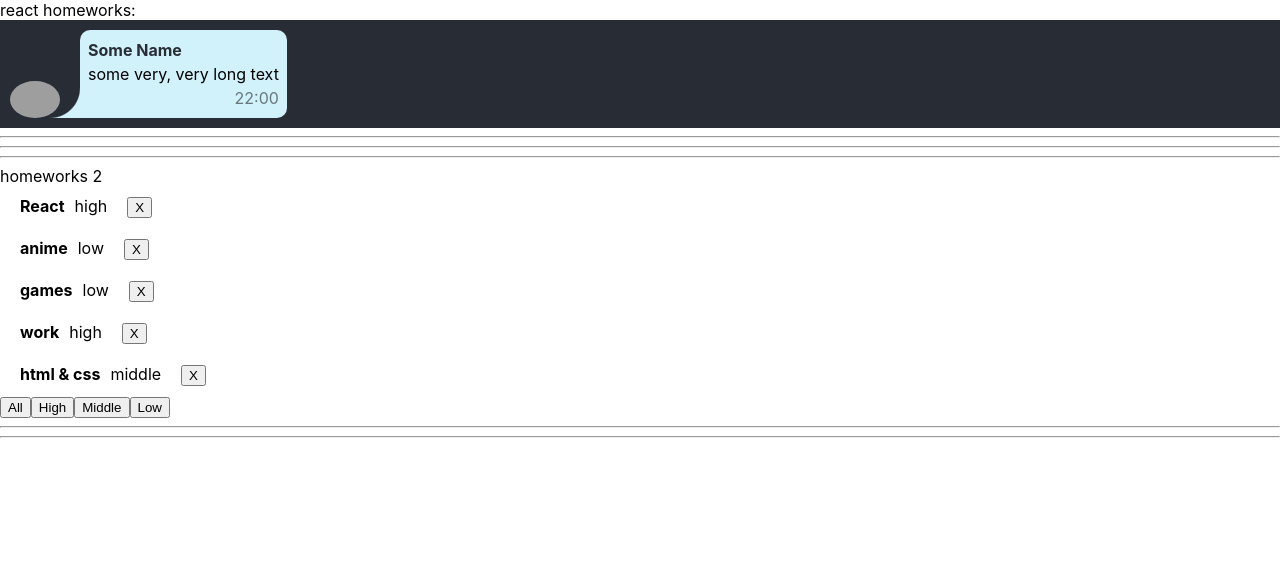
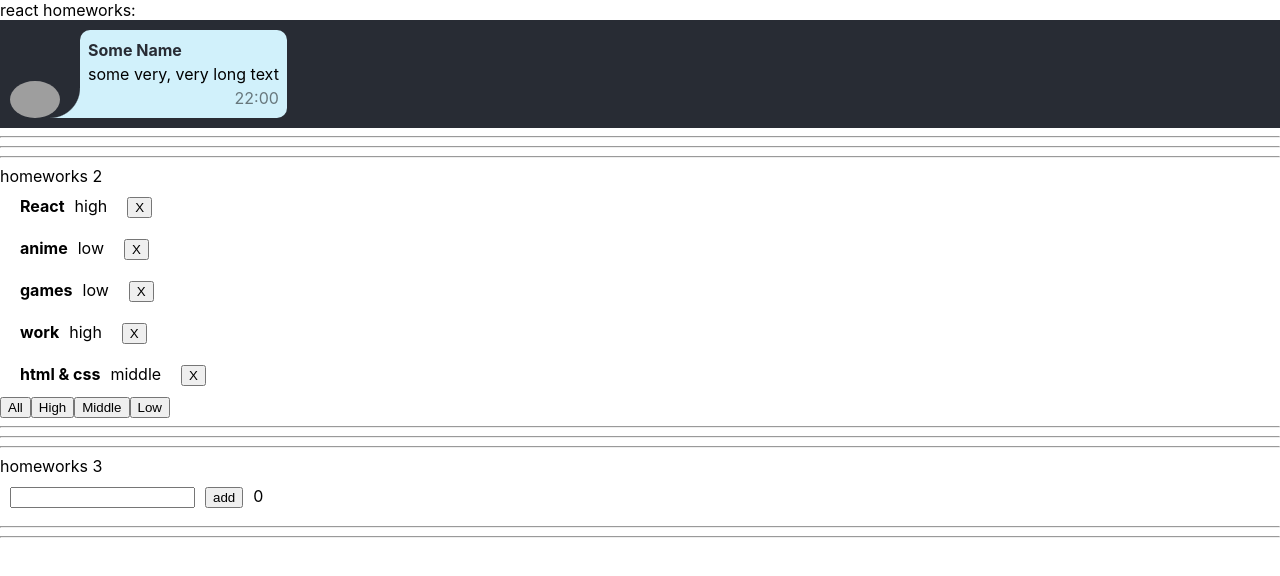
Before and after one commit to Mihancheggg/ignathomework, a React (Create React App) app: page / in a window 1280 px wide. Shown: the top 576 px of the page. Built offline with nearby package versions, Linux system fonts and the light colour scheme; grey boxes are pictures that could not be loaded.

Commit message:
task 3 done

```diff
--- a/package.json
+++ b/package.json
@@ -10,10 +10,12 @@
     "@types/node": "^16.11.36",
     "@types/react": "^18.0.9",
     "@types/react-dom": "^18.0.5",
+    "@types/uuid": "^8.3.4",
     "react": "^18.1.0",
     "react-dom": "^18.1.0",
     "react-scripts": "5.0.1",
     "typescript": "^4.7.2",
+    "uuid": "^8.3.2",
     "web-vitals": "^2.1.4"
   },
   "scripts": {
--- a/src/p1-main/m1-ui/u1-app/App.tsx
+++ b/src/p1-main/m1-ui/u1-app/App.tsx
@@ -2,6 +2,7 @@
 import s from './App.module.css'
 import HW1 from '../../../p2-homeworks/h1/HW1'
 import HW2 from '../../../p2-homeworks/h2/HW2';
+import HW3 from '../../../p2-homeworks/h3/HW3';
 
 function App() {
     return (
@@ -9,7 +10,7 @@
             <div>react homeworks:</div>
             <HW1/>
             <HW2/>
-            {/*<HW3/>*/}
+            <HW3/>
             {/*<HW4/>*/}
             {/*<HW5/>*/}
 
--- a/src/p2-homeworks/h3/Greeting.module.css
+++ b/src/p2-homeworks/h3/Greeting.module.css
@@ -1,7 +1,11 @@
 .someClass {
+    padding: 10px;
+}
 
+.someClass button{
+    margin: 0 10px 0 10px;
 }
 
 .error {
-    border: 1px solid red;
+    border: 2px solid red;
 }
--- a/src/p2-homeworks/h3/Greeting.tsx
+++ b/src/p2-homeworks/h3/Greeting.tsx
@@ -1,26 +1,27 @@
-import React from 'react'
+import React, {ChangeEvent} from 'react'
 import s from './Greeting.module.css'
 
 type GreetingPropsType = {
-    name: any // need to fix any
-    setNameCallback: any // need to fix any
-    addUser: any // need to fix any
-    error: any // need to fix any
-    totalUsers: any // need to fix any
+    name: string
+    setNameCallback: (e: ChangeEvent<HTMLInputElement>) => void
+    addUser: () => void
+    error: boolean
+    totalUsers: number
 }
 
 // презентационная компонента (для верстальщика)
 const Greeting: React.FC<GreetingPropsType> = (
     {name, setNameCallback, addUser, error, totalUsers} // деструктуризация пропсов
 ) => {
-    const inputClass = s.error // need to fix with (?:)
+    const inputClass = error ? s.error : ''
 
     return (
-        <div>
+        <div className={s.someClass}>
             <input value={name} onChange={setNameCallback} className={inputClass}/>
             <span>{error}</span>
-            <button onClick={addUser}>add</button>
+            <button onClick={addUser} disabled={error}>add</button>
             <span>{totalUsers}</span>
+            {error && <div>Name is required!</div>}
         </div>
     )
 }
--- a/src/p2-homeworks/h3/GreetingContainer.tsx
+++ b/src/p2-homeworks/h3/GreetingContainer.tsx
@@ -1,9 +1,10 @@
-import React, {useState} from 'react'
+import React, {ChangeEvent, useState} from 'react'
 import Greeting from './Greeting'
+import {UserType} from './HW3';
 
 type GreetingContainerPropsType = {
-    users: any // need to fix any
-    addUserCallback: any // need to fix any
+    users: Array<UserType>
+    addUserCallback: (name: string) => void
 }
 
 // более простой и понятный для новичков
@@ -12,17 +13,25 @@
 // более современный и удобный для про :)
 // уровень локальной логики
 const GreetingContainer: React.FC<GreetingContainerPropsType> = ({users, addUserCallback}) => { // деструктуризация пропсов
-    const [name, setName] = useState<any>('') // need to fix any
-    const [error, setError] = useState<any>('') // need to fix any
+    const [name, setName] = useState<string>('')
+    const [error, setError] = useState<boolean>(false)
 
-    const setNameCallback = (e: any) => { // need to fix any
-        setName('') // need to fix
-    }
-    const addUser = () => {
-        alert(`Hello  !`) // need to fix
+    const setNameCallback = (e: ChangeEvent<HTMLInputElement>) => {
+        setName(e.currentTarget.value)
+        error && setError(false)
     }
 
-    const totalUsers = 0 // need to fix
+    const addUser = () => {
+        if (name.trim()){
+            alert(`Hello ${name} !`)
+            addUserCallback(name)
+        } else {
+            setError(true)
+        }
+        setName('')
+    }
+
+    const totalUsers = users.length
 
     return (
         <Greeting
@@ -32,7 +41,7 @@
             error={error}
             totalUsers={totalUsers}
         />
-    )
+    );
 }
 
 export default GreetingContainer
--- a/src/p2-homeworks/h3/HW3.tsx
+++ b/src/p2-homeworks/h3/HW3.tsx
@@ -1,18 +1,19 @@
 import React, {useState} from 'react'
 import GreetingContainer from './GreetingContainer'
+import {v1} from 'uuid'
 
 // types
 export type UserType = {
-    _id: any // need to fix any
-    name: any // need to fix any
+    _id: string
+    name: string
 }
 
 // уровень работы с глобальными данными
 function HW3() {
-    const [users, setUsers] = useState<any>([]) // need to fix any
+    const [users, setUsers] = useState<Array<UserType>>([])
 
-    const addUserCallback = (name: any) => { // need to fix any
-        setUsers([]) // need to fix
+    const addUserCallback = (name: string) => {
+        setUsers([...users,{_id: v1(), name: name}])
     }
 
     return (
@@ -22,7 +23,6 @@
 
             {/*should work (должно работать)*/}
             <GreetingContainer users={users} addUserCallback={addUserCallback}/>
-
             <hr/>
             {/*для личного творчества, могу проверить*/}
             {/*<AlternativeGreeting/>*/}
```
Also changed, not shown: 1 other file (tests, documents, lock files or other folders).
